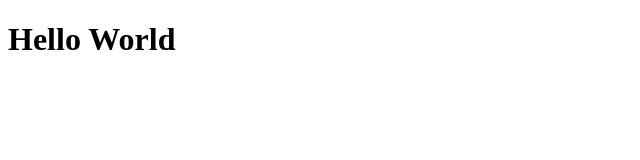
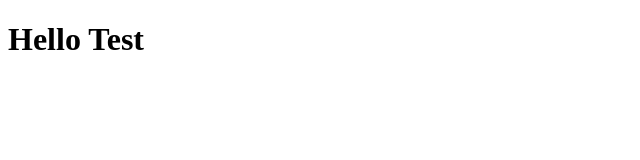
Before and after one commit to RemeSoft/learn-socket, a website: page index.html in a window 1280 px wide. Shown: the full height of the page, 0-640 px from the left. Drawn offline with Linux system fonts and the light colour scheme.

Commit message:
Project Code

```diff
--- a/index.html
+++ b/index.html
@@ -7,6 +7,6 @@
     <title>Document</title>
 </head>
 <body>
-    <h1>Hello World</h1>
+    <h1>Hello Test</h1>
 </body>
 </html>
```
